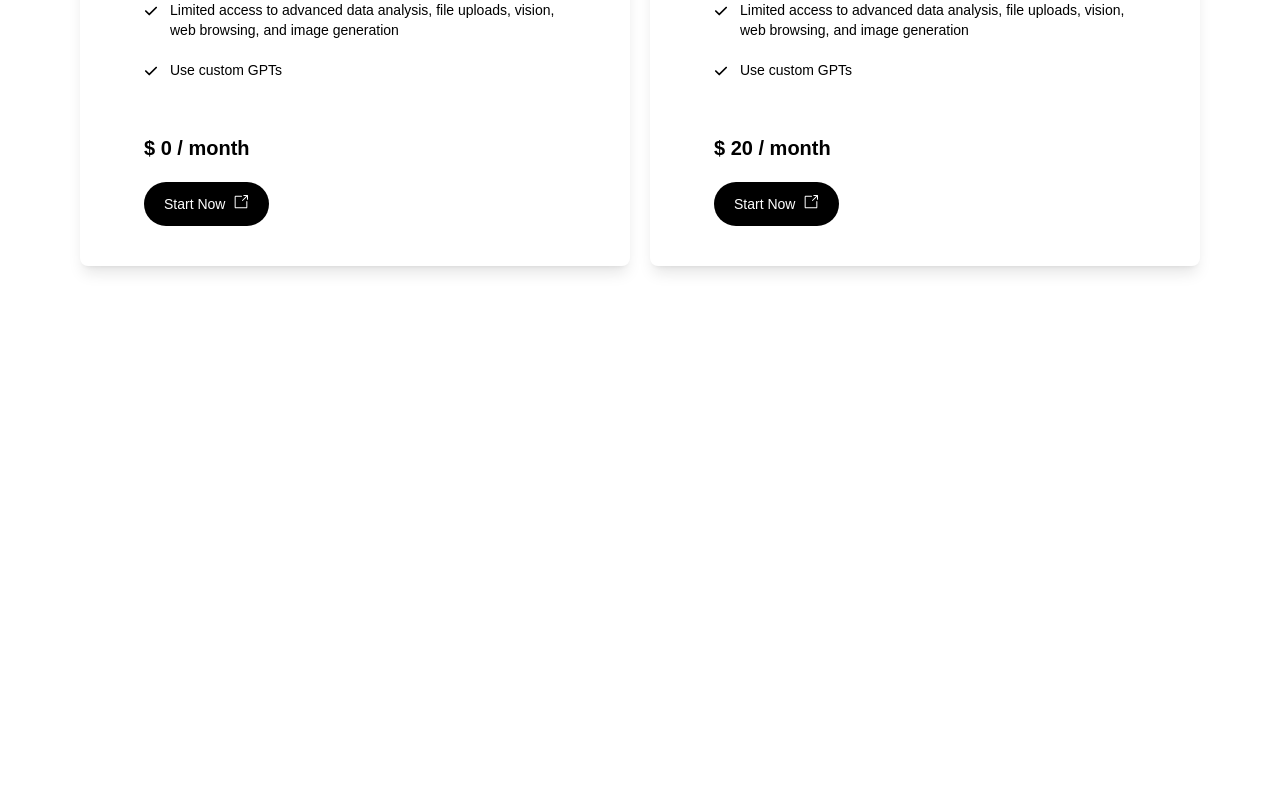
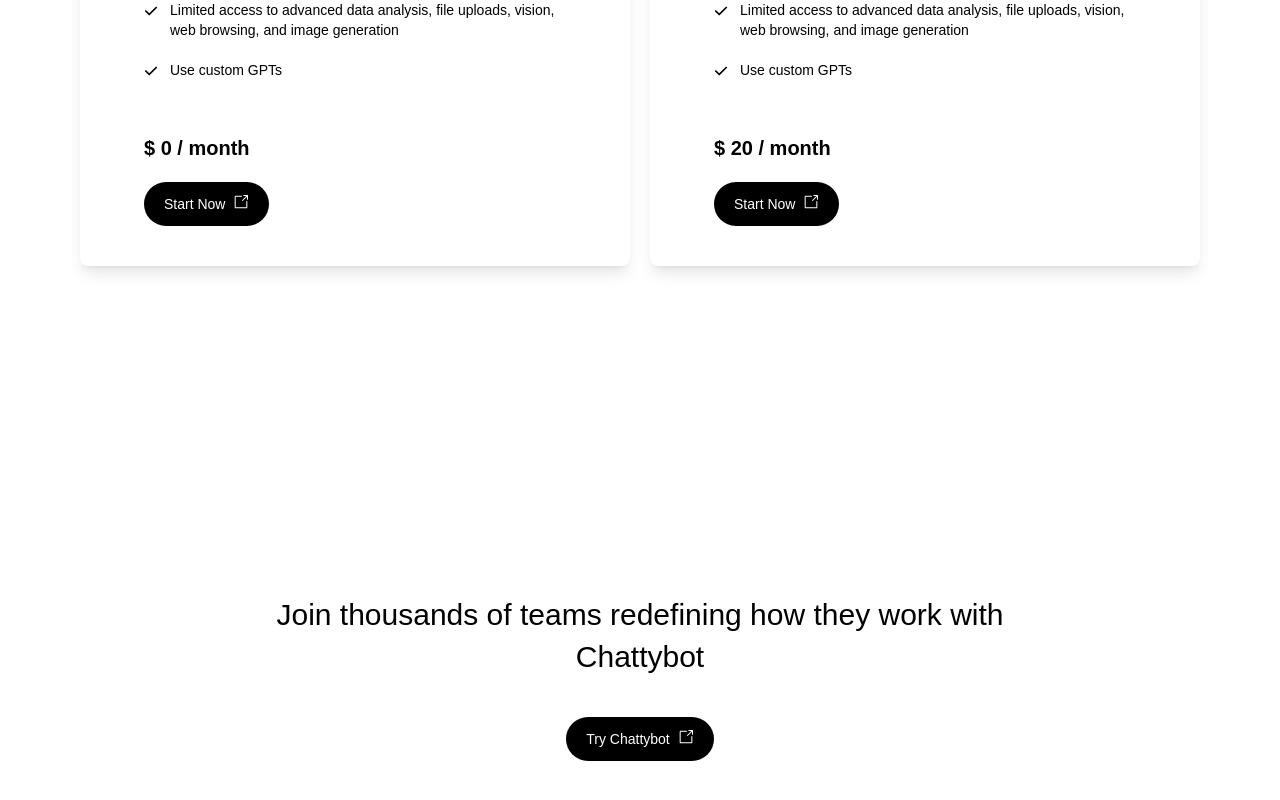
Before and after one commit to anasyakubu/ai3.0, a React (Vite) app: page / in a window 1280 px wide. Shown: the part 5076-5876 px from the top of the page. Before the commit the page ends 5446 px from the top, so only its background shows below. Built offline with nearby package versions, Linux system fonts and the light colour scheme.

Commit message:
Joins Section

```diff
--- /dev/null
+++ b/src/components/JoinCard.tsx
@@ -0,0 +1,19 @@
+// import React from 'react'
+import PrimaryBtn from "./primaryBtn";
+
+const JoinCard = () => {
+  return (
+    <div className="JoinCard bg-white rounded-xl text-black p-10 py-24 flex justify-center text-center">
+      <div className="">
+        <h1 className="text-3xl leading-snug max-w-3xl mx-auto">
+          Join thousands of teams redefining how they work with Chattybot
+        </h1>
+        <div className="mt-10">
+          <PrimaryBtn link="/" text="Try Chattybot" />
+        </div>
+      </div>
+    </div>
+  );
+};
+
+export default JoinCard;
--- a/src/pages/Home/Home.tsx
+++ b/src/pages/Home/Home.tsx
@@ -8,6 +8,7 @@ import Meeting from "../../assets/meeting.jpg";
 import Code from "../../assets/code.jpg";
 import GridSection from "../../sections/GridSection/GridSection";
 import Pricing from "../../sections/Pricing/Pricing";
+import Join from "../../sections/Join/Join";
 
 const Home = () => {
   return (
@@ -31,6 +32,7 @@ const Home = () => {
       />
       <GridSection />
       <Pricing />
+      <Join />
     </div>
   );
 };
--- /dev/null
+++ b/src/sections/Join/Join.tsx
@@ -0,0 +1,17 @@
+// import React from 'react'
+import JoinCard from "../../components/JoinCard";
+import "./Join.scss";
+
+const Join = () => {
+  return (
+    <div className="Join">
+      <div className="p-32">
+        <div className="">
+          <JoinCard />
+        </div>
+      </div>
+    </div>
+  );
+};
+
+export default Join;
```
Also changed, not shown: src/sections/Join/Join.scss (added).
